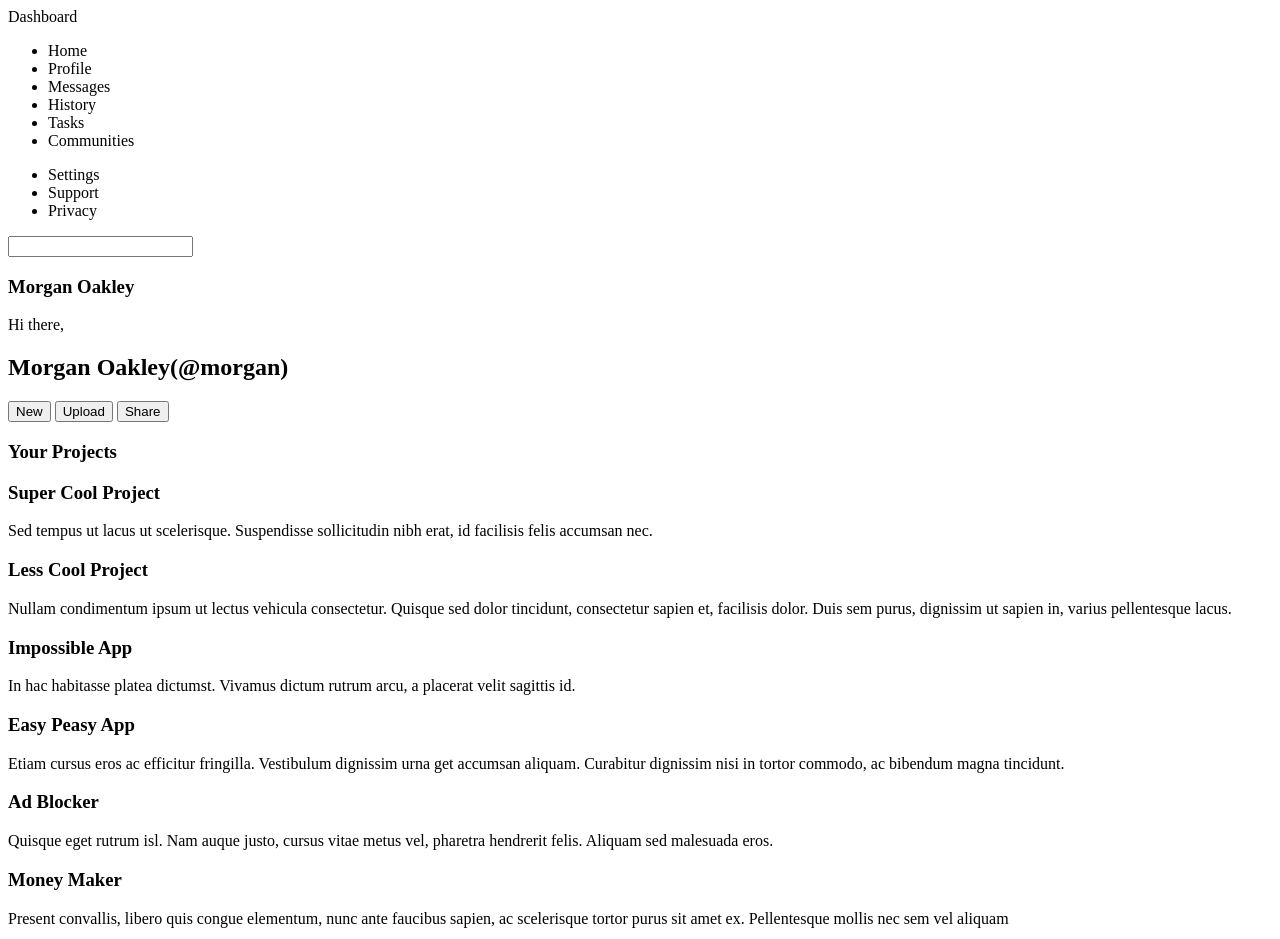
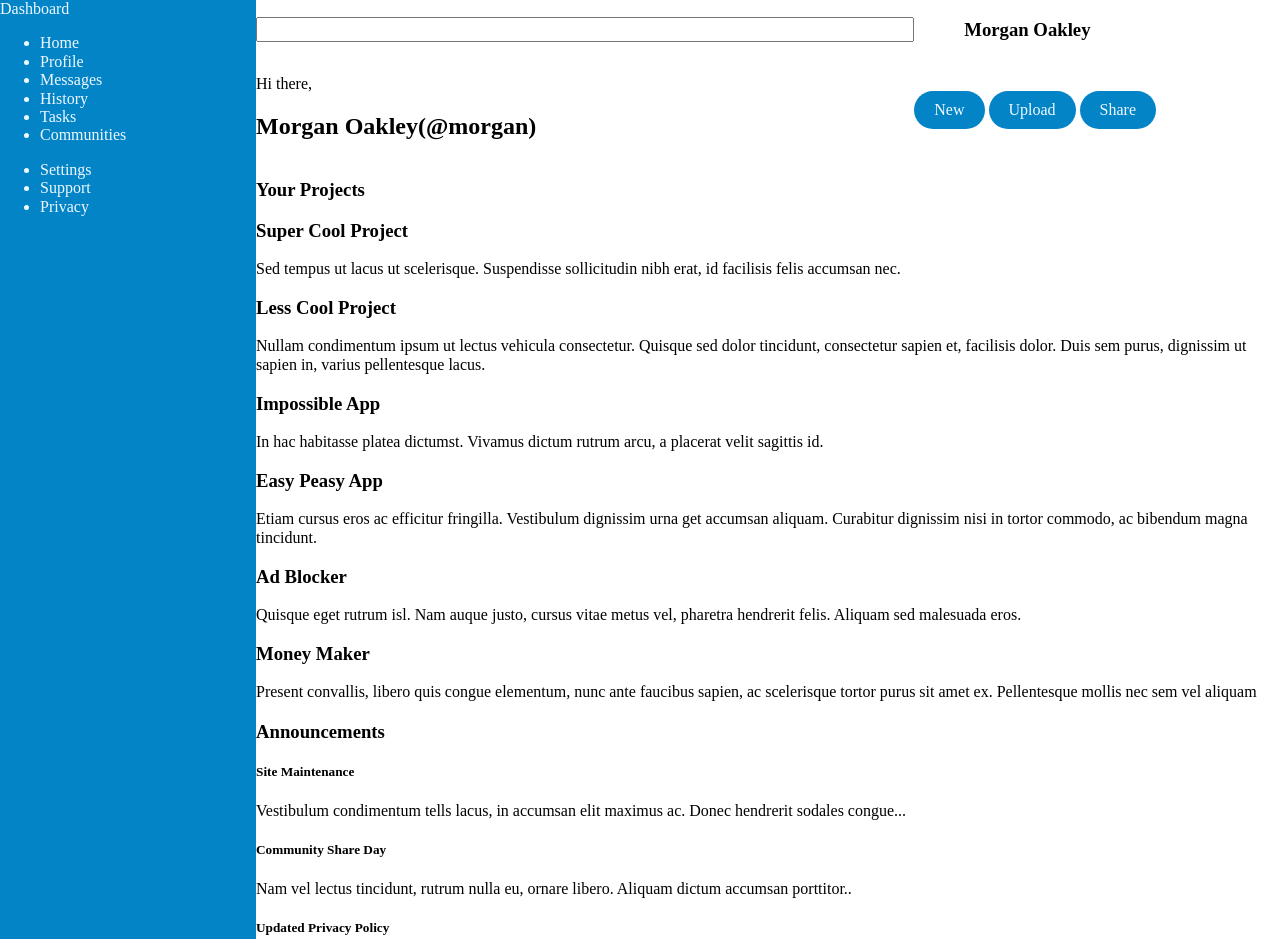
Before and after one commit to Giorgi-Tabatadze/admin-dashboard, a website: page index.html in a window 1280 px wide. Shown: the top 939 px of the page. Drawn offline with nearby package versions, Linux system fonts and the light colour scheme.

Commit message:
Normalize, add Grid layout for sidebar and header

```diff
--- a/index.html
+++ b/index.html
@@ -5,6 +5,7 @@
   <meta http-equiv="X-UA-Compatible" content="IE=edge">
   <meta name="viewport" content="width=device-width, initial-scale=1.0">
   <title>Admin Dashboard</title>
+  <link rel="stylesheet" href="./node_modules/normalize.css/normalize.css">
   <link rel="stylesheet" href="./style.css">
 </head>
 <body>
@@ -12,10 +13,10 @@
 
 
 
-    <div class="sidebar">
+    <aside class="sidebar">
       <div class="dashboard">Dashboard</div>
 
-      <div class="sidebar-menu1">
+      <nav class="sidebar-menu1">
         <ul class="sidebar-list">
           <li>Home</li>
           <li>Profile</li>
@@ -24,53 +25,57 @@
           <li>Tasks</li>
           <li>Communities</li>
         </ul>
-      </div>
+      </nav>
 
-      <div class="sidebar-menu2">
+      <nav class="sidebar-menu2">
         <ul class="sidebar-list">
           <li>Settings</li>
           <li>Support</li>
           <li>Privacy</li>
         </ul>
-      </div>
-    </div>
+      </nav>
+    </aside>
 
 
 
-    <div class="header">
-      <form action="">
+    <header class="header">
+
+    <form class="top-header-left"action="">
       <label for="search"></label>
       <input type="search" name="search" id="search">
     </form>
-      <div class="top-header">
+      <div class="top-header-right">
         <div class="bell-button"></div>
         <div class="profile-picture-menu"></div>
         <h3 class="profile-name-menu">Morgan Oakley</h3>
       </div>
 
-      <div class="bottom-header">
+
+
+      <div class="bottom-header-left">
         <div class="profile-picture-primary"></div>
         <p class="hi-there">
           Hi there,
         </p>
         <h2 class="profile-name-primary">Morgan Oakley(@morgan)</h2>
-        <div class="header-buttons">
+      </div>
+      <div class="bottom-header-right">
         <button class="header-button">New</button>
         <button class="header-button">Upload</button>
         <button class="header-button">Share</button>
       </div>
-      </div>
-    </div>
+
+    </header>
 
 
 
-    <div class="content">
+    <main class="content">
 
       <div class="projects">
         <h3 class="content-heading">Your Projects</h3>
         <div class="project-boxes">
 
-          <div class="project-box">
+          <article class="project-box">
             <h3 class="project-heading">Super Cool Project</h3>
             <p class="project-content">
               Sed tempus ut lacus ut scelerisque.
@@ -82,8 +87,8 @@
               <div class="project-button"></div>
               <div class="project-button"></div>
             </div>
-          </div>
-          <div class="project-box">
+          </article>
+          <article class="project-box">
             <h3 class="project-heading">Less Cool Project</h3>
             <p class="project-content">
               Nullam condimentum ipsum ut lectus vehicula
@@ -97,8 +102,8 @@
               <div class="project-button"></div>
               <div class="project-button"></div>
             </div>
-          </div>
-          <div class="project-box">
+          </article>
+          <article class="project-box">
             <h3 class="project-heading">Impossible App</h3>
             <p class="project-content">
               In hac habitasse platea dictumst. Vivamus
@@ -110,8 +115,8 @@
               <div class="project-button"></div>
               <div class="project-button"></div>
             </div>
-          </div>
-          <div class="project-box">
+          </article>
+          <article class="project-box">
             <h3 class="project-heading">Easy Peasy App</h3>
             <p class="project-content">
               Etiam cursus eros ac efficitur fringilla.
@@ -124,8 +129,8 @@
               <div class="project-button"></div>
               <div class="project-button"></div>
             </div>
-          </div>
-          <div class="project-box">
+          </article>
+          <article class="project-box">
             <h3 class="project-heading">Ad Blocker</h3>
             <p class="project-content">
               Quisque eget rutrum isl. Nam auque
@@ -138,8 +143,8 @@
               <div class="project-button"></div>
               <div class="project-button"></div>
             </div>
-          </div>
-          <div class="project-box">
+          </article>
+          <article class="project-box">
             <h3 class="project-heading">Money Maker</h3>
             <p class="project-content">
               Present convallis, libero quis congue
@@ -152,7 +157,7 @@
               <div class="project-button"></div>
               <div class="project-button"></div>
             </div>
-          </div>
+          </article>
 
         </div>
       </div>
@@ -220,7 +225,7 @@
       </div>
 
 
-    </div>
+    </main>
 
   </div>
 </body>
--- /dev/null
+++ b/package.json
@@ -0,0 +1,5 @@
+{
+  "dependencies": {
+    "normalize.css": "^8.0.1"
+  }
+}
--- a/style.css
+++ b/style.css
@@ -0,0 +1,49 @@
+body, html{
+  width: 100%;
+}
+
+.main-container{
+  display: grid;
+  grid-template-columns: 1fr 4fr;
+}
+
+.sidebar{
+  color: #f0f9ff;
+  background-color: #0284c7;
+  grid-row: 1 / 3;
+}
+
+.header {
+  display: grid;
+  grid-template-columns: 1.8fr 1fr;
+  align-items: center;
+}
+
+.top-header-left{
+  align-self: center;
+  display: flex;
+  flex: 1;
+}
+#search{
+  flex: 1;
+}
+.top-header-right {
+  margin-left: 50px;
+}
+.top-header-right, .bottom-header-right{
+  margin-right: 50px;
+
+}
+
+.header-buttons{
+  display: flex;
+  justify-content: space-around;
+  gap: 25px;
+}
+.header-button{
+  background-color: #0284c7;
+  color: #f0f9ff;
+  padding: 10px 20px;
+  border: 0px;
+  border-radius: 30px;
+}
```
Also changed, not shown: 1 other file. Lines whose indentation alone changed are shown as unchanged.
